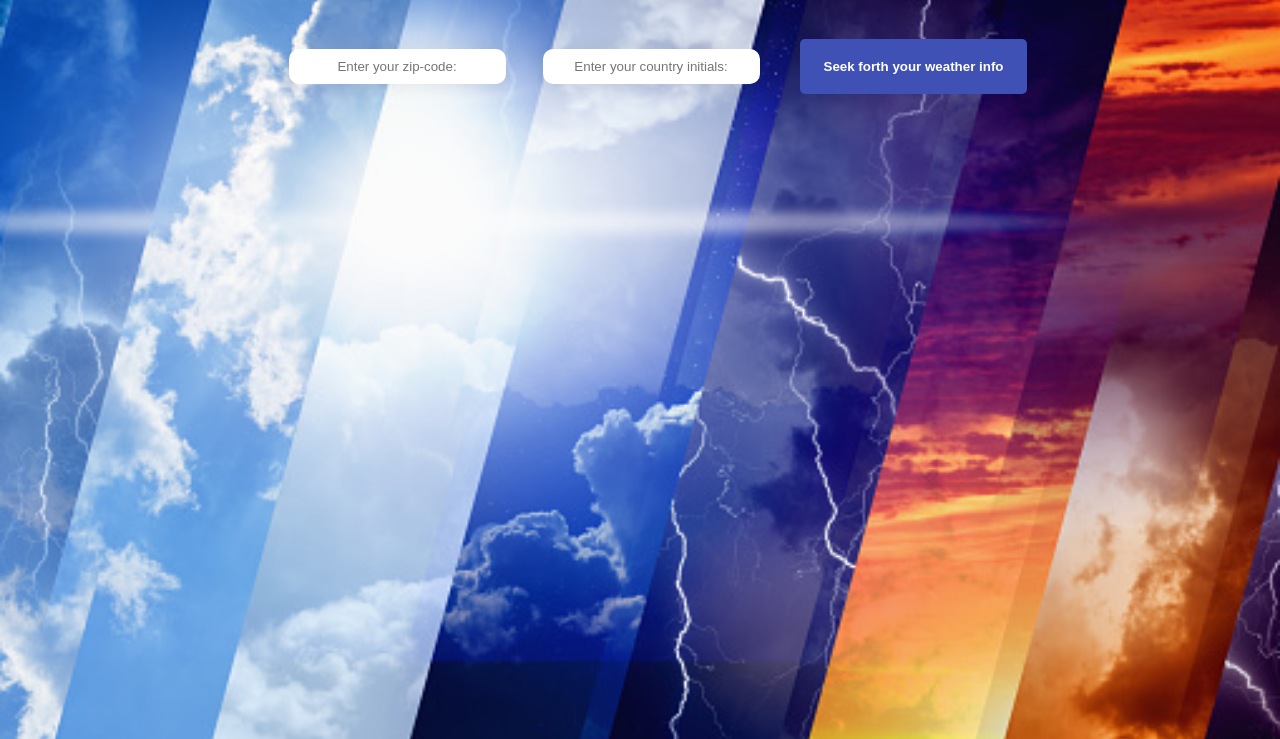
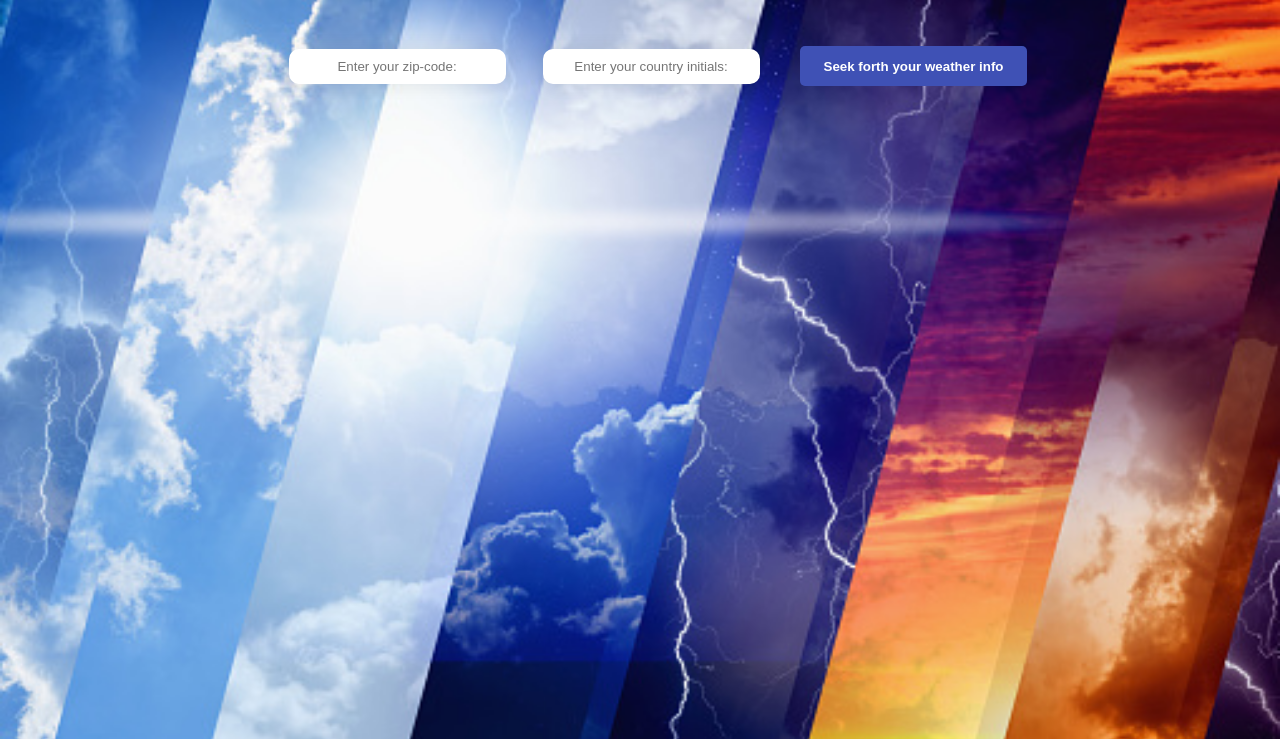
Before and after one commit to BrandonDrayton/weather-API, a plain HTML site: page index.html in a window 1280 px wide. Shown: the part 61-800 px from the top of the page. Drawn offline with Linux system fonts and the light colour scheme.

Commit message:
inputs wrap on smaller screen - slight misalign

```diff
--- a/style.css
+++ b/style.css
@@ -18,7 +18,8 @@
 .form-horizontal {
     display: flex;
     justify-content: center;
-    align-items: center
+    align-items: center;
+    flex-wrap: wrap;
 }
 
 .container-inputs {
@@ -107,6 +108,6 @@ button {
     font-weight: 600;
     border-radius: 5px;
     width: auto;
-    height: 55px;
+    height: 40px;
 
 }
```
